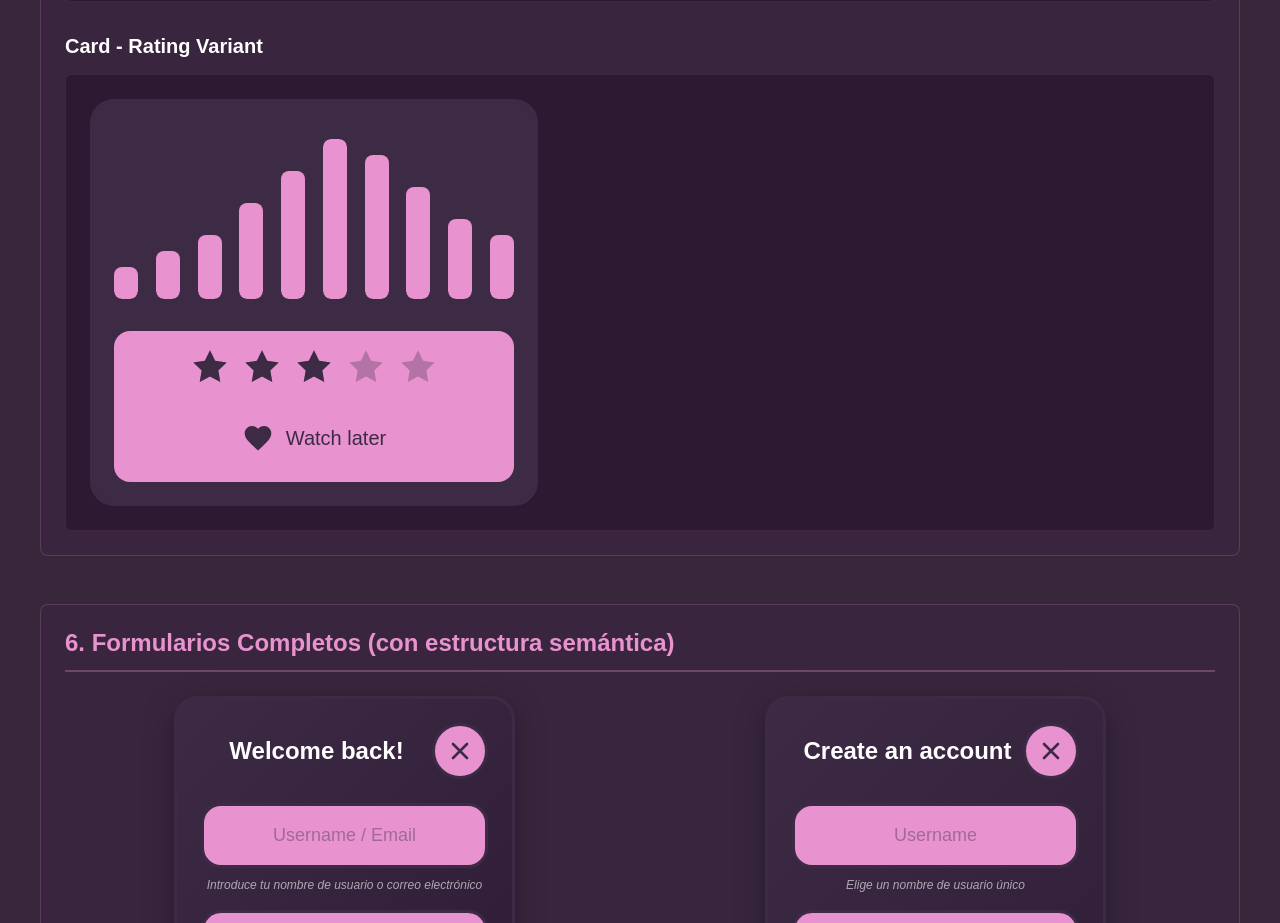
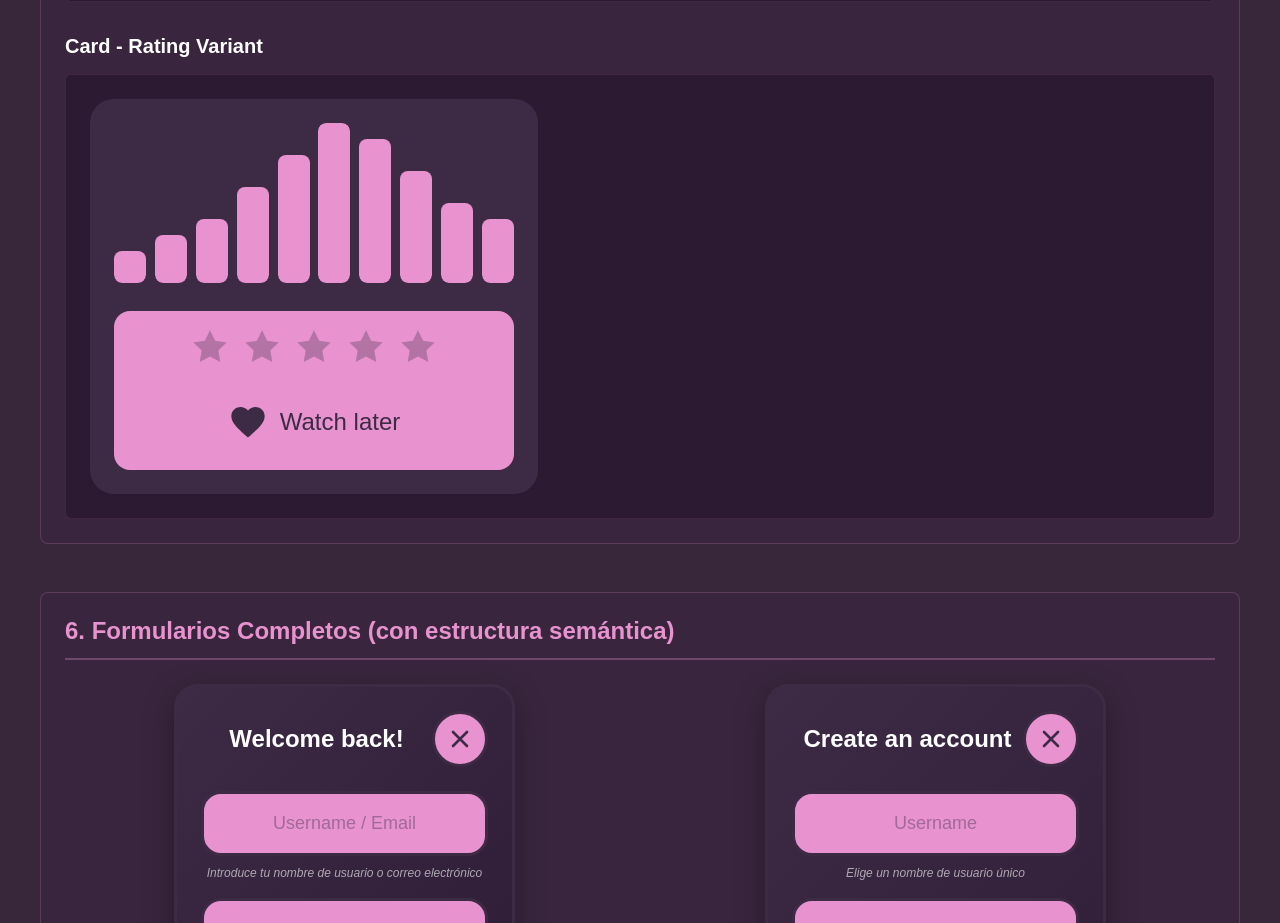
Before and after one commit to arodovi852/AROProyectoMaqueta, an Angular app: page / in a window 1280 px wide. Shown: the part 4420-5343 px from the top of the page. Built offline with nearby package versions, Linux system fonts and the light colour scheme.

Commit message:
Card watch later provisional

```diff
--- a/src/app/components/shared/card/card.html
+++ b/src/app/components/shared/card/card.html
@@ -8,13 +8,26 @@
     </div>
 
     <div class="card__rating-footer">
+      <div class="card__stars-row">
         <div class="card__stars">
           @for (star of [].constructor(totalStars); track $index) {
             <app-star
-            [filled]="$index < filledStars"
+              [filled]="false"
               [hoverFill]="getStarHoverFill($index)"
+              [isClicked]="isStarClicked($index)"
+              [isHovering]="isStarHovering($index)"
               (hoverChange)="onStarHover($index, $event)"
+              (clickStar)="onStarClick($index, $event)"
             ></app-star>
+          }
+        </div>
+
+        @if (showCancelButton) {
+          <button class="card__cancel-rating" (click)="onCancelRating()" aria-label="Cancelar valoración">
+            <svg viewBox="0 0 24 24" xmlns="http://www.w3.org/2000/svg">
+              <path d="M19 6.41L17.59 5 12 10.59 6.41 5 5 6.41 10.59 12 5 17.59 6.41 19 12 13.41 17.59 19 19 17.59 13.41 12z"/>
+            </svg>
+          </button>
         }
       </div>
 
--- a/src/app/components/shared/card/card.scss
+++ b/src/app/components/shared/card/card.scss
@@ -240,8 +240,9 @@
     display: flex;
     align-items: flex-end;
     justify-content: space-between;
-    gap: var(--spacing-2);
-    padding: var(--spacing-4) 0;
+    gap: var(--spacing-1);
+    padding: 0;
+    padding-bottom: var(--spacing-3);
     min-height: 10rem;
   }
 
@@ -254,11 +255,45 @@
     gap: var(--spacing-4);
   }
 
+  .card__stars-row {
+    display: flex;
+    gap: var(--spacing-3);
+    justify-content: center;
+    align-items: center;
+  }
+
   .card__stars {
     display: flex;
     gap: var(--spacing-3);
     justify-content: center;
     align-items: center;
+  }
+
+  .card__cancel-rating {
+    background: transparent;
+    border: none;
+    cursor: pointer;
+    padding: var(--spacing-2);
+    display: flex;
+    align-items: center;
+    justify-content: center;
+    border-radius: 50%;
+    @include transition(background-color);
+
+    svg {
+      width: 1.5rem;
+      height: 1.5rem;
+      fill: #3d2a45;
+      @include transition(fill);
+    }
+
+    &:hover {
+      background-color: rgba(255, 255, 255, 0.2);
+
+      svg {
+        fill: #ffffff;
+      }
+    }
   }
 }
 
--- a/src/app/components/shared/card/card.ts
+++ b/src/app/components/shared/card/card.ts
@@ -69,6 +69,8 @@ export class Card {
 
   hoverStarIndex = -1;
   hoverStarFill = 0;
+  clickedStarIndex = -1;
+  clickedStarFill = 0;
 
   /**
    * Genera las clases CSS de la tarjeta
@@ -88,10 +90,50 @@ export class Card {
     this.hoverStarFill = fillValue;
   }
 
+  onStarClick(index: number, fillValue: number): void {
+    this.clickedStarIndex = index;
+    this.clickedStarFill = fillValue;
+  }
+
+  onCancelRating(): void {
+    this.clickedStarIndex = -1;
+    this.clickedStarFill = 0;
+  }
+
+  get showCancelButton(): boolean {
+    return this.clickedStarIndex !== -1;
+  }
+
   getStarHoverFill(index: number): number {
-    if (this.hoverStarIndex === -1) return 0;
-    if (index < this.hoverStarIndex) return 1;
-    if (index === this.hoverStarIndex) return this.hoverStarFill;
+    // Si hay hover activo, el hover tiene prioridad
+    if (this.hoverStarIndex !== -1) {
+      if (index < this.hoverStarIndex) return 1;
+      if (index === this.hoverStarIndex) return this.hoverStarFill;
+      return 0;
+    }
+
+    // Si no hay hover pero hay click activo, mostrar el click
+    if (this.clickedStarIndex !== -1) {
+      if (index < this.clickedStarIndex) return 1;
+      if (index === this.clickedStarIndex) return this.clickedStarFill;
+      return 0;
+    }
+
     return 0;
   }
+
+  isStarClicked(index: number): boolean {
+    if (this.clickedStarIndex === -1) return false;
+    if (this.hoverStarIndex !== -1) return false; // No mostrar clicked si hay hover
+    if (index < this.clickedStarIndex) return true;
+    if (index === this.clickedStarIndex && this.clickedStarFill > 0) return true;
+    return false;
+  }
+
+  isStarHovering(index: number): boolean {
+    if (this.hoverStarIndex === -1) return false;
+    if (index < this.hoverStarIndex) return true;
+    if (index === this.hoverStarIndex) return true;
+    return false;
+  }
 }
--- a/src/app/components/shared/star/star.html
+++ b/src/app/components/shared/star/star.html
@@ -15,7 +15,7 @@
 
   <!-- Estrella llena (con clip-path para media estrella) -->
   <svg
-    class="star star--filled"
+    [class]="getFilledClass()"
     [style.clip-path]="getClipPath()"
     viewBox="0 0 24 24"
     xmlns="http://www.w3.org/2000/svg"
--- a/src/app/components/shared/star/star.scss
+++ b/src/app/components/shared/star/star.scss
@@ -14,7 +14,9 @@
   position: absolute;
   top: 0;
   left: 0;
-  @include transition(fill);
+  @include transition(fill, opacity);
+  fill: #3d2a45;
+  opacity: 0.3;
 
   &--empty {
     fill: #3d2a45;
@@ -23,9 +25,16 @@
 
   &--filled {
     fill: #3d2a45;
+    opacity: 0.3;
 
-    .star-container:hover & {
+    &.star--clicked {
+      fill: #3d2a45;
+      opacity: 1;
+    }
+
+    &.star--hover {
       fill: #ffffff;
+      opacity: 1;
     }
   }
 }
--- a/src/app/components/shared/star/star.ts
+++ b/src/app/components/shared/star/star.ts
@@ -9,12 +9,17 @@ import { Component, Input, Output, EventEmitter } from '@angular/core';
 export class Star {
   @Input() filled = false;
   @Input() hoverFill = 0; // 0 = vacía, 0.5 = media, 1 = llena
+  @Input() isClicked = false; // Si la estrella está en estado clicked (morado)
+  @Input() isHovering = false; // Si la estrella está en estado hover (blanco)
   @Output() toggle = new EventEmitter<void>();
   @Output() hoverChange = new EventEmitter<number>();
+  @Output() clickStar = new EventEmitter<number>();
 
   hoverPercent = 0;
 
   onToggle(): void {
+    const fillValue = this.hoverPercent > 0 ? this.hoverPercent : (this.filled ? 1 : 0.5);
+    this.clickStar.emit(fillValue);
     this.toggle.emit();
   }
 
@@ -36,8 +41,24 @@ export class Star {
   }
 
   getClipPath(): string {
-    const fillPercent = this.hoverPercent > 0 ? this.hoverPercent : (this.filled ? 1 : this.hoverFill);
+    let fillPercent = 0;
+
+    if (this.hoverPercent > 0) {
+      fillPercent = this.hoverPercent;
+    } else if (this.filled) {
+      fillPercent = 1;
+    } else {
+      fillPercent = this.hoverFill;
+    }
+
     const percentage = fillPercent * 100;
     return `inset(0 ${100 - percentage}% 0 0)`;
   }
+
+  getFilledClass(): string {
+    const classes = ['star', 'star--filled'];
+    if (this.isClicked) classes.push('star--clicked');
+    if (this.isHovering) classes.push('star--hover');
+    return classes.join(' ');
+  }
 }
--- a/src/app/components/shared/stat-bar/stat-bar.scss
+++ b/src/app/components/shared/stat-bar/stat-bar.scss
@@ -1,7 +1,7 @@
 @import '../../../../styles/01-tools/mixins';
 
 .stat-bar {
-  width: 1.5rem;
+  width: 2rem;
   height: 10rem;
   display: flex;
   flex-direction: column-reverse;
--- a/src/app/components/shared/watch-later/watch-later.scss
+++ b/src/app/components/shared/watch-later/watch-later.scss
@@ -23,15 +23,15 @@
   }
 
   &__icon {
-    width: 2rem;
-    height: 2rem;
+    width: 2.5rem;
+    height: 2.5rem;
     fill: #3d2a45;
     @include transition(fill);
   }
 
   &__text {
     font-family: var(--font-secondary);
-    font-size: 1.25rem;
+    font-size: 1.5rem;
     font-weight: 500;
     color: #3d2a45;
     @include transition(color);
```
Lines whose indentation alone changed are shown as unchanged.
